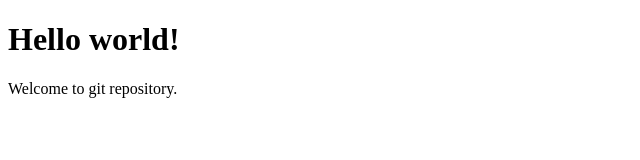
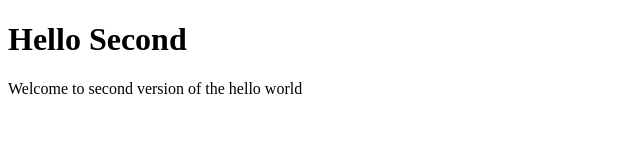
Before and after one commit to mojib2022/MohammadRahman-React-Projects, a plain HTML site: page index.html in a window 1280 px wide. Shown: the whole page, without its empty margins (0-640 px from the left). Drawn offline with Linux system fonts and the light colour scheme.

Commit message:
updated index.html and home.html with the new line

```diff
--- a/index.html
+++ b/index.html
@@ -5,8 +5,8 @@
 </head>
 <body>
 
-<h1>Hello world!</h1>
-<p>Welcome to git repository.</p>
+<h1>Hello Second</h1>
+<p>Welcome to second version of the hello world</p>
 
 </body>
 </html>
```
Also changed, not shown: home.html (+2 -2 lines).
